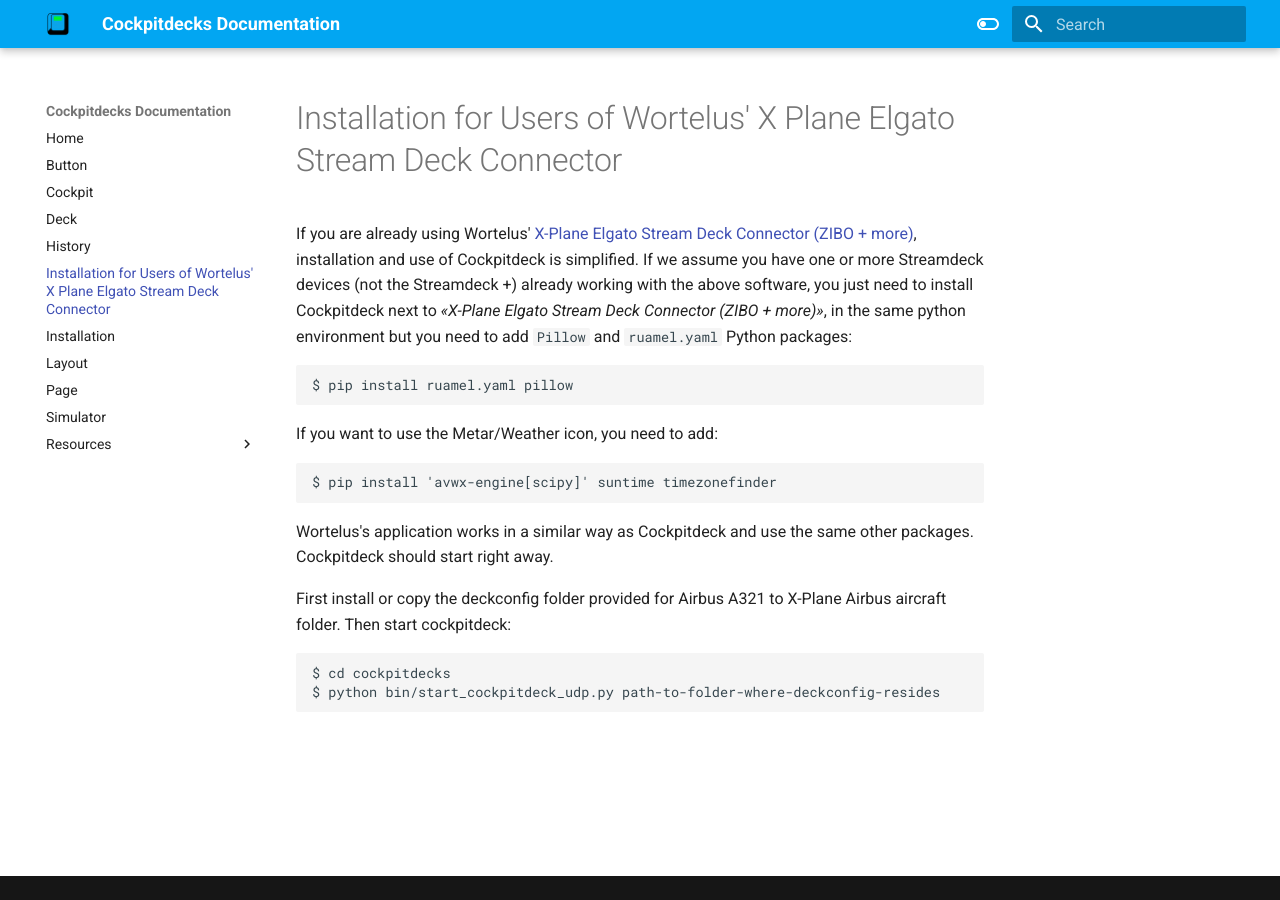
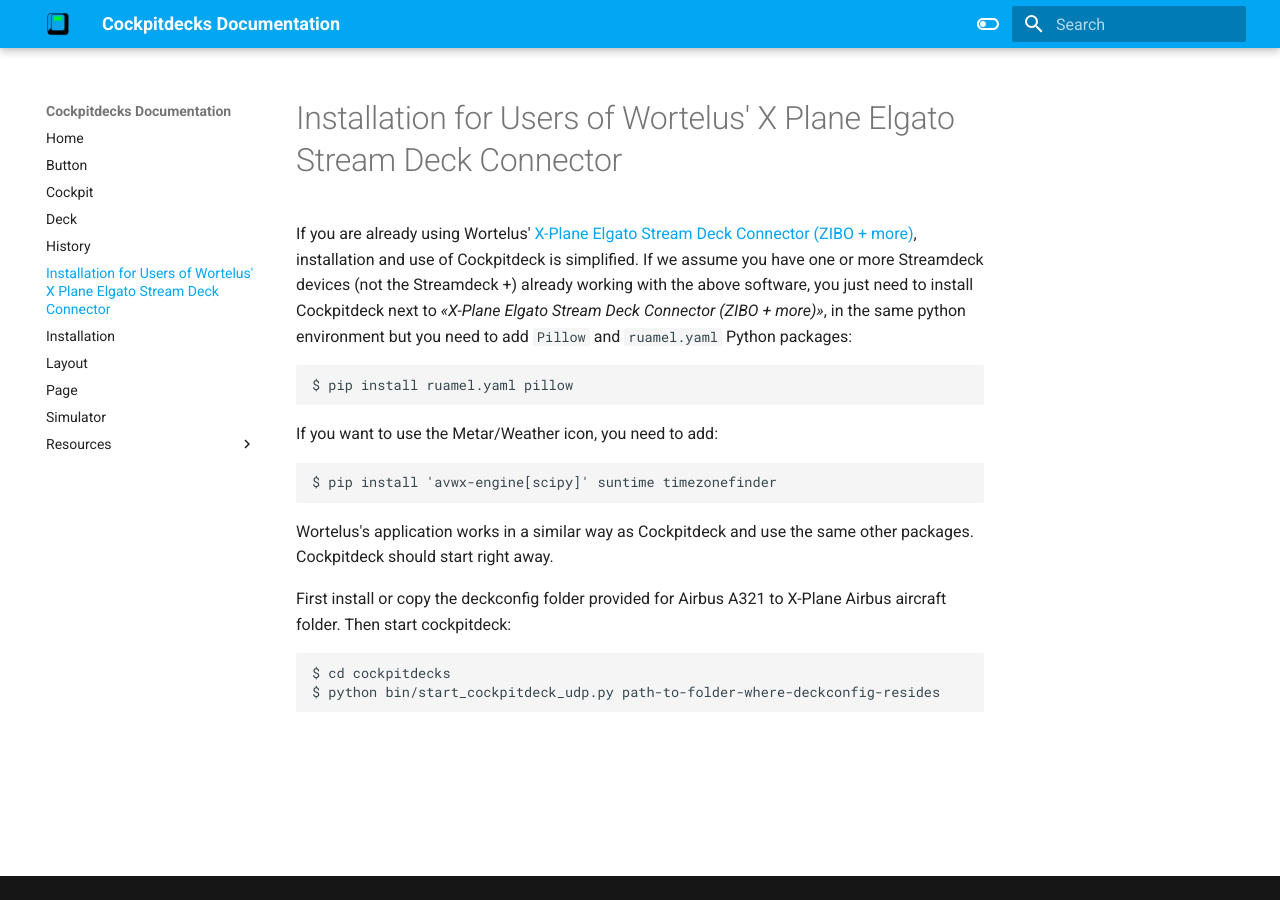
Before and after one commit to devleaks/cockpitdecks-docs, an MkDocs documentation site: the page built from docs/Installation for Users of Wortelus' X-Plane Elgato Stream Deck Connector.md, in a window 1280 px wide. Built offline with MkDocs 1.6.1 and Material for MkDocs 9.7.7, drawn with Linux system fonts in a browser that asks for light colours.

Commit message:
Update mkdocs.yml

```diff
--- a/mkdocs.yml
+++ b/mkdocs.yml
@@ -7,7 +7,7 @@
 
     # Light mode
     - media: "(prefers-color-scheme: light)"
-      scheme: dracula
+      scheme: default
       primary: light blue
       accent: amber
       toggle:
@@ -16,7 +16,7 @@
 
     # Dark mode
     - media: "(prefers-color-scheme: dark)"
-      scheme: dracula
+      scheme: slate
       primary: blue
       accent: orange
       toggle:
```
